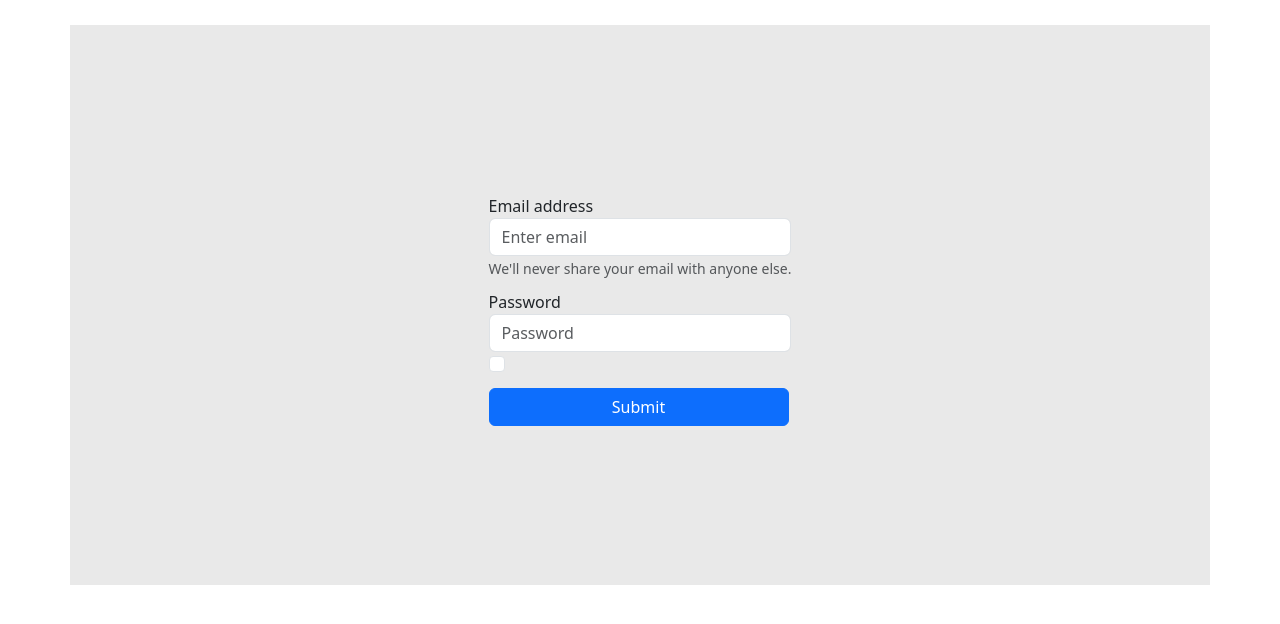
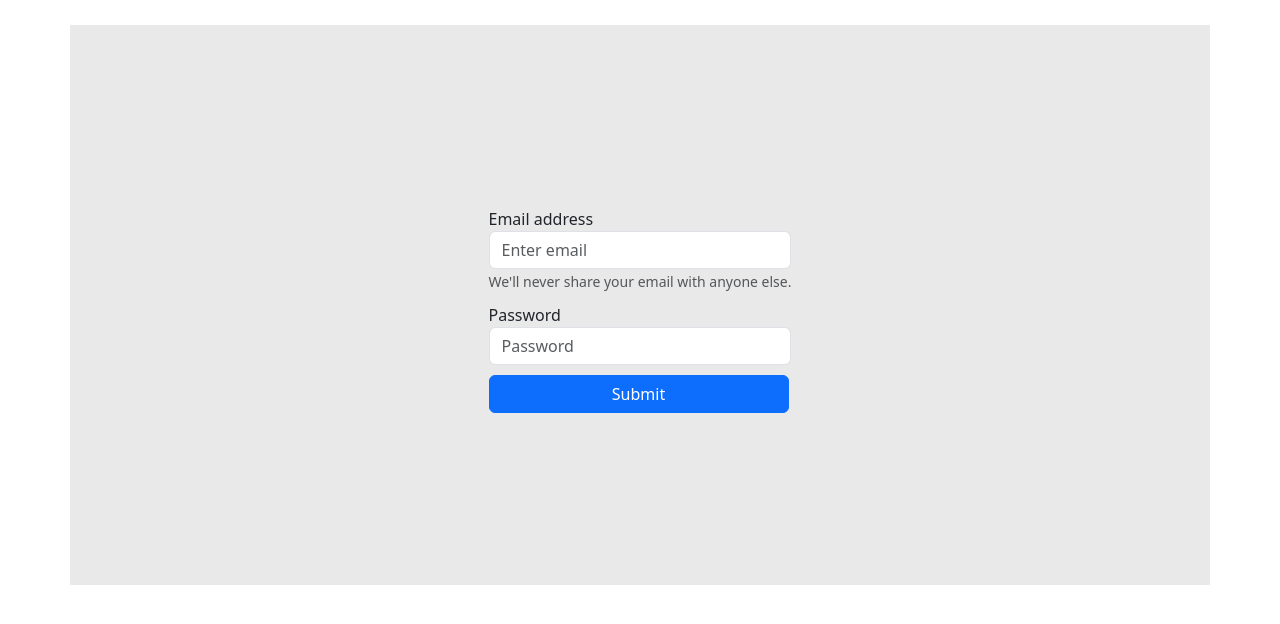
Before and after one commit to AhmedMakhlooqDev/php_BAB_test, a PHP site: page /login.php in a window 1280 px wide. Shown: the part 151-775 px from the top of the page. Run offline with PHP 8.4, Linux system fonts and the light colour scheme.

Commit message:
removed check box

```diff
--- a/interface/login.php
+++ b/interface/login.php
@@ -38,9 +38,7 @@ if(isset($_POST['submit'])){
             <label for="passwordTxt">Password</label>
             <input type="password" class="form-control" id="exampleInputPassword1" placeholder="Password" name="password">
         </div>
-        <div class="form-check">
-            <input type="checkbox" class="form-check-input" id="exampleCheck1">
-        </div>
+
         <button type="submit" class="btn btn-primary">Submit</button>
     </form>
 
```
